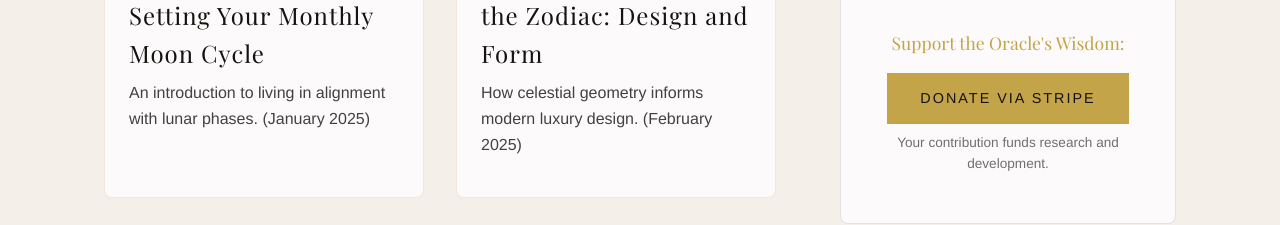
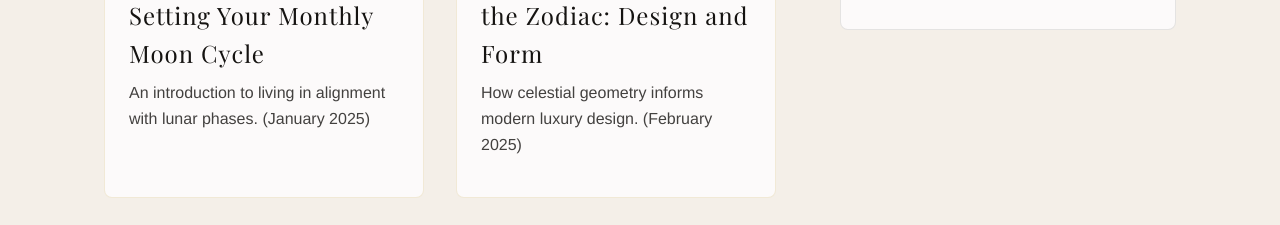
Before and after one commit to Lyrion1/lyrion-co-uk, a plain HTML site: page blog.html in a window 1280 px wide. Shown: the part 438-663 px from the top of the page. Drawn offline with nearby package versions, Linux system fonts and the light colour scheme.

Commit message:
Remove donation CTA from blog.html
Removed the donation call-to-action section from the blog page.

```diff
--- a/blog.html
+++ b/blog.html
@@ -145,12 +145,6 @@
                     <li>Design & Artistry (2)</li>
                     <li>Sustainability & Sourcing (1)</li>
                 </ul>
-
-                <div class="donation-cta">
-                    <p>Support the Oracle's Wisdom:</p>
-                    <a href="YOUR_STRIPE_DONATION_LINK_HERE" target="_blank" class="button-primary button-gold">Donate via Stripe</a>
-                    <p style="font-size: 0.85rem; margin-top: 0.5rem; opacity: 0.6; color: var(--color-ink); font-family: var(--font-sans);">Your contribution funds research and development.</p>
-                </div>
             </aside>
         </section>
     </main>
@@ -168,6 +162,6 @@
     </footer>
 
 </body>
-</html>
+    Removed donation CTA from blog.</html>
 Added Blog page structure and donation CTA.
 <script src="/lyrion-co-uk/assets/js/fixer.js"></script>
```
